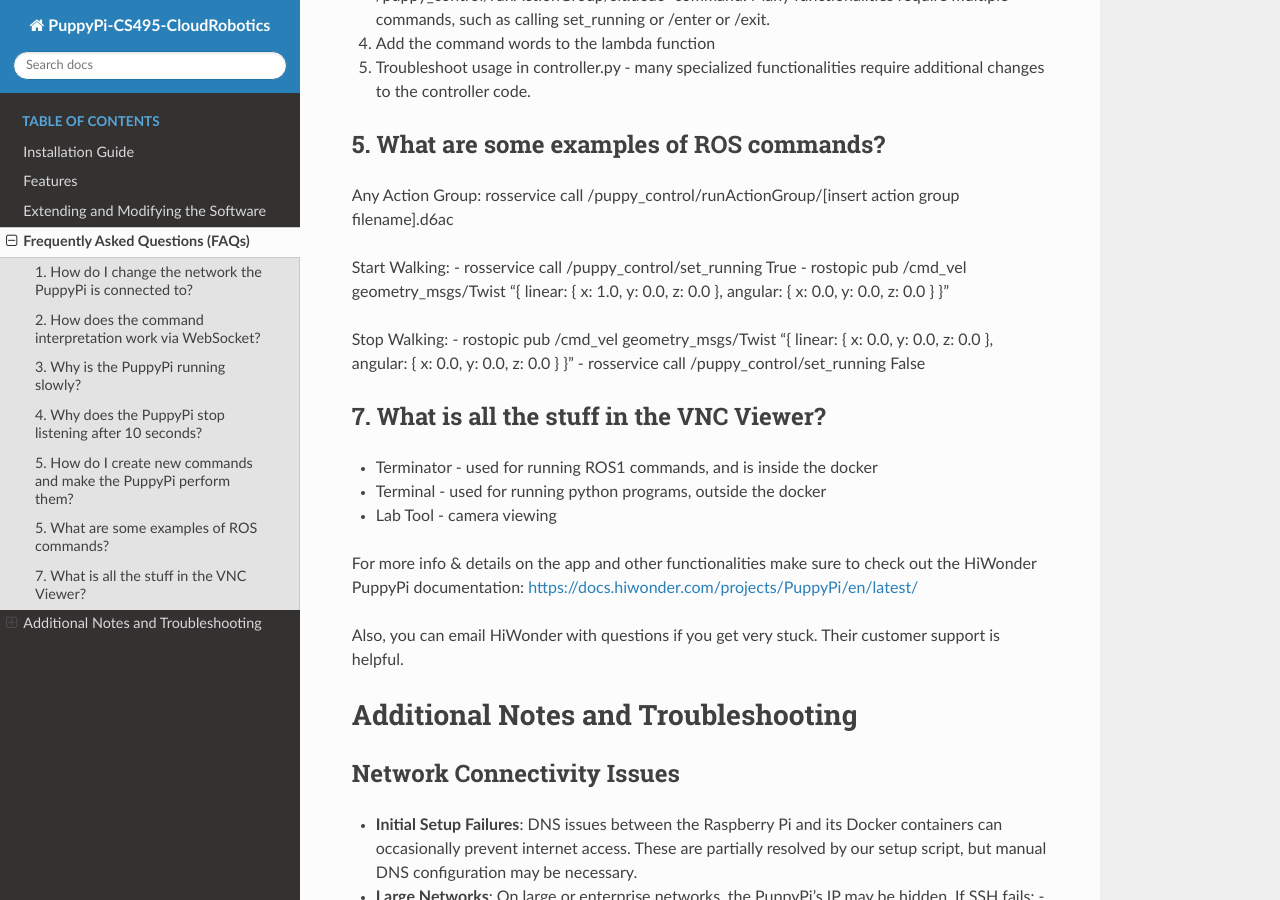
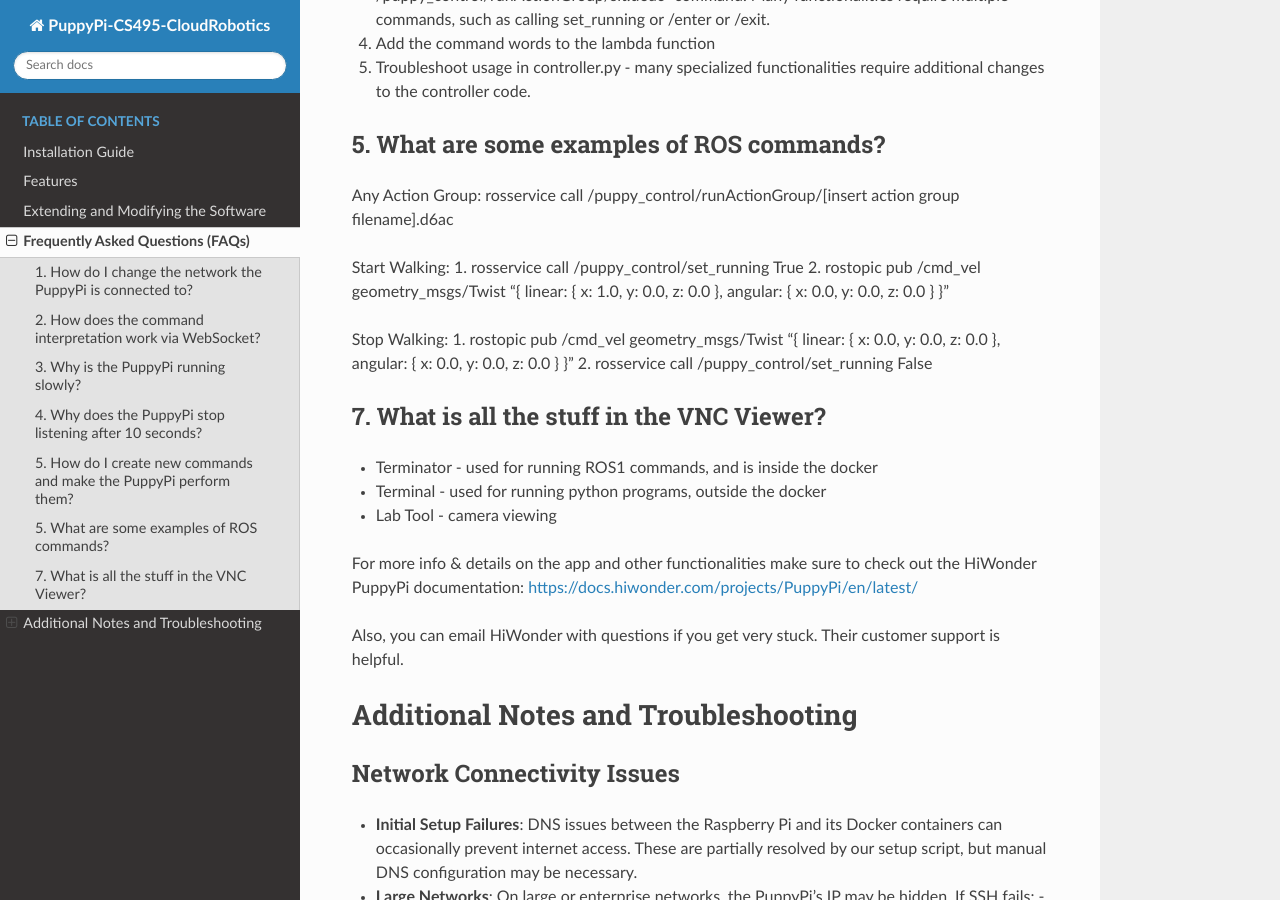
Before and after one commit to CS-495-Cloud-Robotics-Team/PuppyPi, a Sphinx documentation site: the page built from docs/faq.rst, in a window 1280 px wide and 900 px high, scrolled down 2487 px. Built offline with Sphinx 7.4.7 and the Read the Docs theme 3.1.0, drawn with Linux system fonts in a browser that asks for light colours; pages that are not in the unit, such as notebooks, are missing from menus.

Commit message:
Update faq.rst

```diff
--- a/docs/faq.rst
+++ b/docs/faq.rst
@@ -106,12 +106,12 @@
 Any Action Group: rosservice call /puppy_control/runActionGroup/[insert action group filename].d6ac
 
 Start Walking:
-- rosservice call /puppy_control/set_running True
-- rostopic pub /cmd_vel geometry_msgs/Twist "{ linear: { x: 1.0, y: 0.0, z: 0.0 }, angular: { x: 0.0, y: 0.0, z: 0.0 } }"
+1. rosservice call /puppy_control/set_running True
+2. rostopic pub /cmd_vel geometry_msgs/Twist "{ linear: { x: 1.0, y: 0.0, z: 0.0 }, angular: { x: 0.0, y: 0.0, z: 0.0 } }"
 
 Stop Walking:
-- rostopic pub /cmd_vel geometry_msgs/Twist "{ linear: { x: 0.0, y: 0.0, z: 0.0 }, angular: { x: 0.0, y: 0.0, z: 0.0 } }"
-- rosservice call /puppy_control/set_running False
+1. rostopic pub /cmd_vel geometry_msgs/Twist "{ linear: { x: 0.0, y: 0.0, z: 0.0 }, angular: { x: 0.0, y: 0.0, z: 0.0 } }"
+2. rosservice call /puppy_control/set_running False
 
 7. What is all the stuff in the VNC Viewer?
 -------------------------------------------
```
